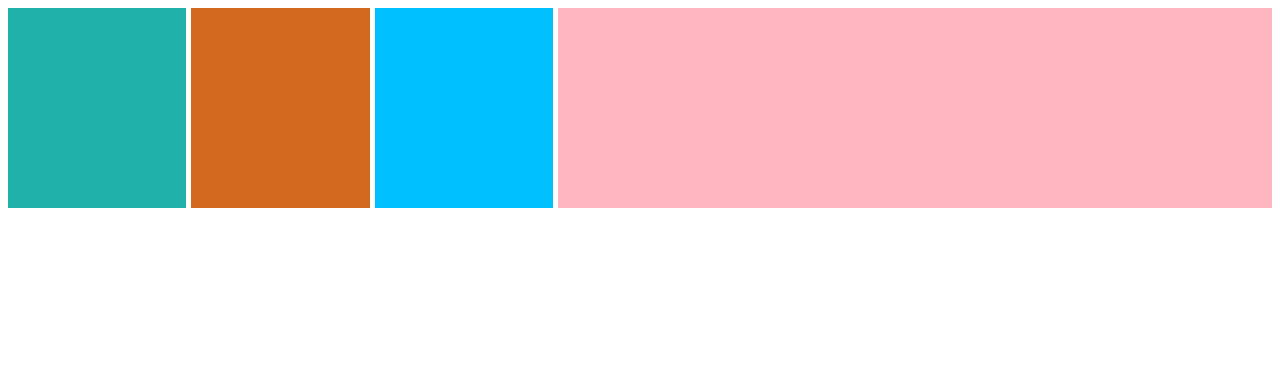
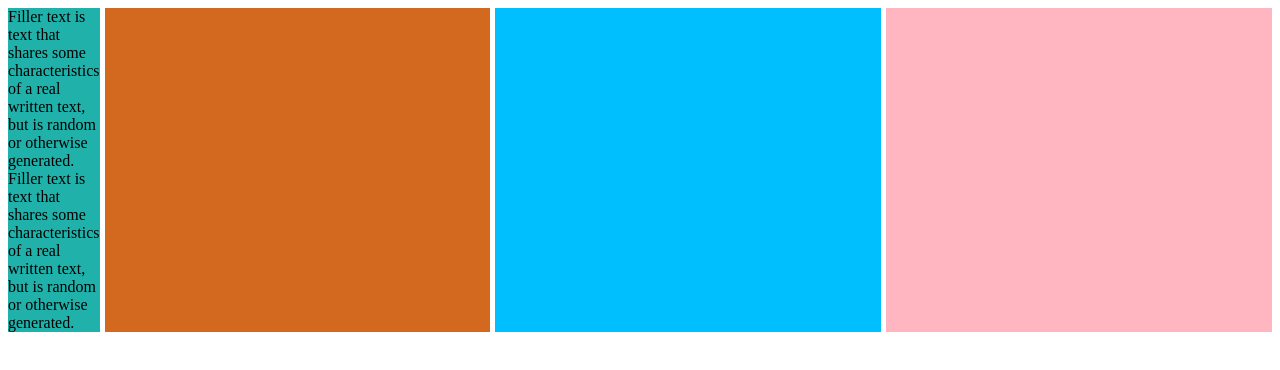
Before and after one commit to callmedevmomo/css-master, a plain HTML site: page grid.html in a window 1280 px wide. Drawn offline with Linux system fonts and the light colour scheme.

Commit message:
minmax, max-content, min-content

```diff
--- a/grid.html
+++ b/grid.html
@@ -8,7 +8,6 @@
     <style>
       .father {
         display: grid;
-        grid-auto-rows: 200px;
         grid-gap: 5px;
         /* grid-template-areas:
           "header header header"
@@ -16,7 +15,7 @@
           "content content sidebar"
           "footer footer footer"; */
         /* grid-template-columns: 2fr 1fr 2fr 1fr; */
-        grid-template-columns: repeat(3, 1fr) 4fr;
+        grid-template-columns: min-content repeat(3, 1fr);
       }
       .first {
         /* grid-area:header("x") */
@@ -35,7 +34,12 @@
   </head>
   <body>
     <div class="father">
-      <div class="first"></div>
+      <div class="first">
+        Filler text is text that shares some characteristics of a real written
+        text, but is random or otherwise generated. Filler text is text that
+        shares some characteristics of a real written text, but is random or
+        otherwise generated.
+      </div>
       <div class="second"></div>
       <div class="third"></div>
       <div class="fourth"></div>
```
Also changed, not shown: README.md.
